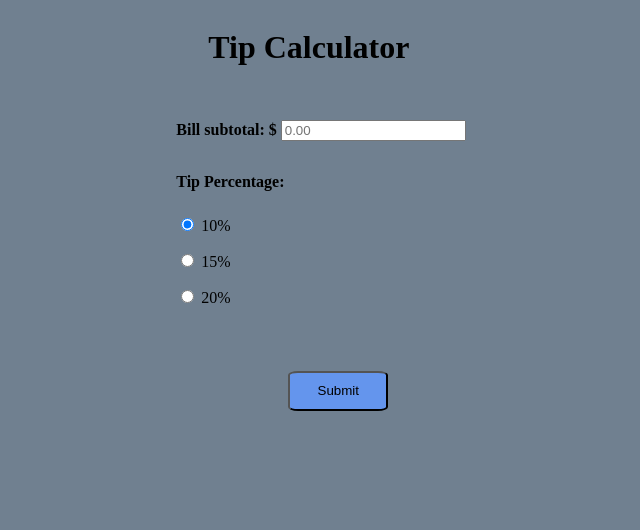
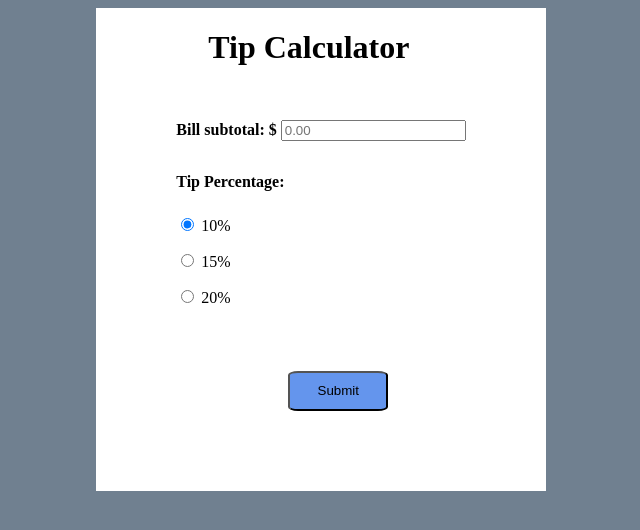
Before and after one commit to jwlehman93/fb-websecurity-prework, a PHP site: page / in a window 1280 px wide. Shown: the top 530 px of the page, without its empty margins (319-959 px from the left). Run offline with PHP 8.4, Linux system fonts and the light colour scheme; data that the repository does not hold is empty.

Commit message:
added readme

```diff
--- a/index.php
+++ b/index.php
@@ -6,10 +6,12 @@
 </head>
 
 <body>
+  <div class="main-container">
 <?php
 $placeholder = "0.00";
 $checked = 10;
 $valid = true;
 include 'form.php';
 ?>
+</div>
 </body </html>
```
Also changed, not shown: README.md (added).
